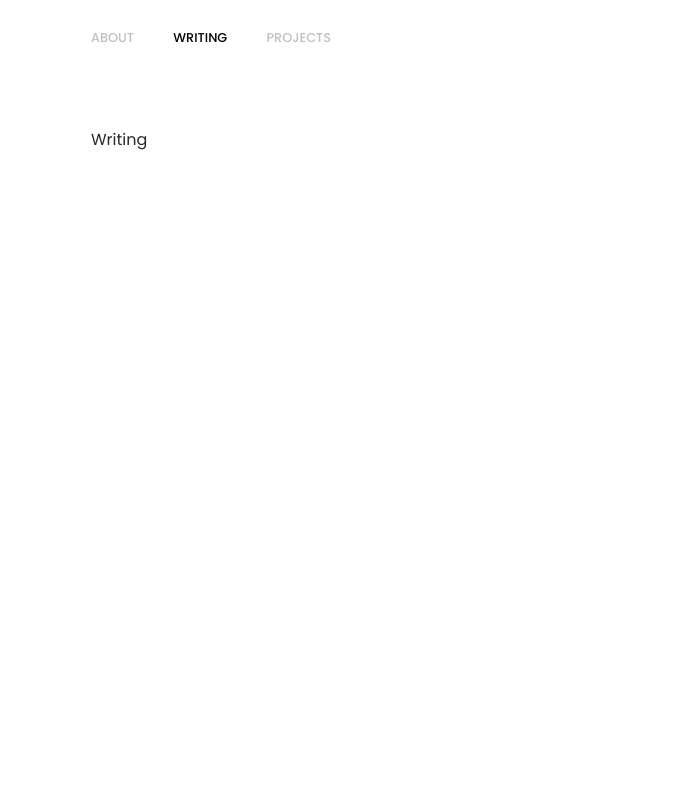
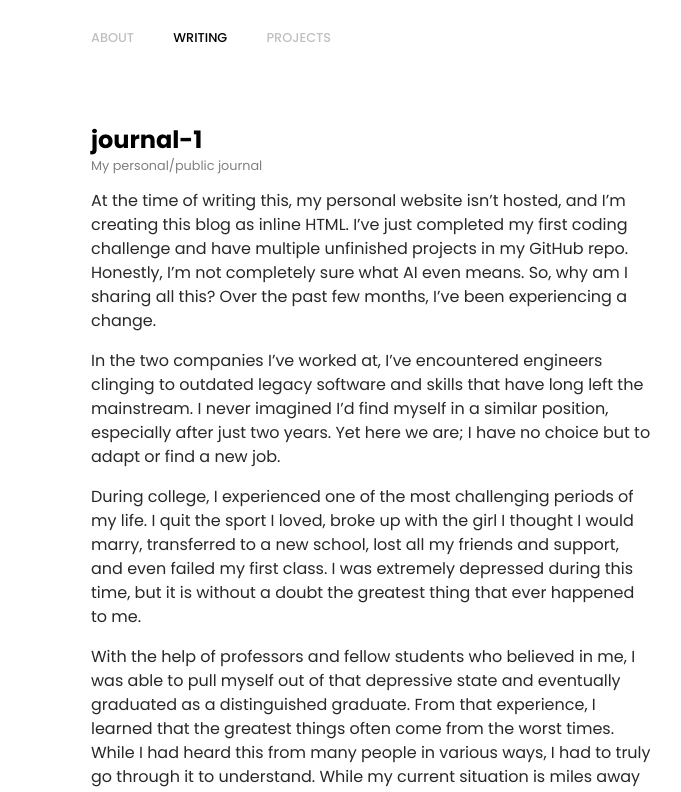
Before and after one commit to devinaustindyer112/website, a plain HTML site: page index.html in a window 1280 px wide. Both pictures are taken after a click on the item "WRITING". Shown: the top 792 px of the page, 445-1126 px from the left. Drawn offline with Linux system fonts and the light colour scheme.

Commit message:
my first journal entry

```diff
--- a/index.html
+++ b/index.html
@@ -8,7 +8,8 @@
     <link rel="stylesheet" href="style.css">
     <link rel="preconnect" href="https://fonts.googleapis.com">
     <link rel="preconnect" href="https://fonts.gstatic.com" crossorigin>
-    <link href="https://fonts.googleapis.com/css2?family=Poppins:wght@100;200;300;400;500;600;700;800;900&display=swap" rel="stylesheet">
+    <link href="https://fonts.googleapis.com/css2?family=Poppins:wght@100;200;300;400;500;600;700;800;900&display=swap"
+        rel="stylesheet">
     <link href="https://fonts.googleapis.com/css2?family=Lora:wght@400;700&display=swap" rel="stylesheet">
 </head>
 
@@ -20,15 +21,19 @@
         <ul class="profile-links">
             <li>
                 <a href="https://github.com" aria-label="GitHub">
-                    <svg xmlns="http://www.w3.org/2000/svg" width="16" height="16" fill="currentColor" class="profile-link" viewBox="0 0 16 16">
-                        <path d="M8 0C3.58 0 0 3.58 0 8c0 3.54 2.29 6.53 5.47 7.59.4.07.55-.17.55-.38 0-.19-.01-.82-.01-1.49-2.01.37-2.53-.49-2.69-.94-.09-.23-.48-.94-.82-1.13-.28-.15-.68-.52-.01-.53.63-.01 1.08.58 1.23.82.72 1.21 1.87.87 2.33.66.07-.52.28-.87.51-1.07-1.78-.2-3.64-.89-3.64-3.95 0-.87.31-1.59.82-2.15-.08-.2-.36-1.02.08-2.12 0 0 .67-.21 2.2.82.64-.18 1.32-.27 2-.27s1.36.09 2 .27c1.53-1.04 2.2-.82 2.2-.82.44 1.1.16 1.92.08 2.12.51.56.82 1.27.82 2.15 0 3.07-1.87 3.75-3.65 3.95.29.25.54.73.54 1.48 0 1.07-.01 1.93-.01 2.2 0 .21.15.46.55.38A8.01 8.01 0 0 0 16 8c0-4.42-3.58-8-8-8" />
+                    <svg xmlns="http://www.w3.org/2000/svg" width="16" height="16" fill="currentColor"
+                        class="profile-link" viewBox="0 0 16 16">
+                        <path
+                            d="M8 0C3.58 0 0 3.58 0 8c0 3.54 2.29 6.53 5.47 7.59.4.07.55-.17.55-.38 0-.19-.01-.82-.01-1.49-2.01.37-2.53-.49-2.69-.94-.09-.23-.48-.94-.82-1.13-.28-.15-.68-.52-.01-.53.63-.01 1.08.58 1.23.82.72 1.21 1.87.87 2.33.66.07-.52.28-.87.51-1.07-1.78-.2-3.64-.89-3.64-3.95 0-.87.31-1.59.82-2.15-.08-.2-.36-1.02.08-2.12 0 0 .67-.21 2.2.82.64-.18 1.32-.27 2-.27s1.36.09 2 .27c1.53-1.04 2.2-.82 2.2-.82.44 1.1.16 1.92.08 2.12.51.56.82 1.27.82 2.15 0 3.07-1.87 3.75-3.65 3.95.29.25.54.73.54 1.48 0 1.07-.01 1.93-.01 2.2 0 .21.15.46.55.38A8.01 8.01 0 0 0 16 8c0-4.42-3.58-8-8-8" />
                     </svg>
                 </a>
             </li>
             <li>
                 <a href="https://linkedin.com" aria-label="LinkedIn">
-                    <svg xmlns="http://www.w3.org/2000/svg" width="16" height="16" fill="currentColor" class="profile-link" viewBox="0 0 16 16">
-                        <path d="M0 1.146C0 .513.526 0 1.175 0h13.65C15.474 0 16 .513 16 1.146v13.708c0 .633-.526 1.146-1.175 1.146H1.175C.526 16 0 15.487 0 14.854zm4.943 12.248V6.169H2.542v7.225zm-1.2-8.212c.837 0 1.358-.554 1.358-1.248-.015-.709-.52-1.248-1.342-1.248S2.4 3.226 2.4 3.934c0 .694.521 1.248 1.327 1.248zm4.908 8.212V9.359c0-.216.016-.432.08-.586.173-.431.568-.878 1.232-.878.869 0 1.216.662 1.216 1.634v3.865h2.401V9.25c0-2.22-1.184-3.252-2.764-3.252-1.274 0-1.845.7-2.165 1.193v.025h-.016l.016-.025V6.169h-2.4c.03.678 0 7.225 0 7.225z" />
+                    <svg xmlns="http://www.w3.org/2000/svg" width="16" height="16" fill="currentColor"
+                        class="profile-link" viewBox="0 0 16 16">
+                        <path
+                            d="M0 1.146C0 .513.526 0 1.175 0h13.65C15.474 0 16 .513 16 1.146v13.708c0 .633-.526 1.146-1.175 1.146H1.175C.526 16 0 15.487 0 14.854zm4.943 12.248V6.169H2.542v7.225zm-1.2-8.212c.837 0 1.358-.554 1.358-1.248-.015-.709-.52-1.248-1.342-1.248S2.4 3.226 2.4 3.934c0 .694.521 1.248 1.327 1.248zm4.908 8.212V9.359c0-.216.016-.432.08-.586.173-.431.568-.878 1.232-.878.869 0 1.216.662 1.216 1.634v3.865h2.401V9.25c0-2.22-1.184-3.252-2.764-3.252-1.274 0-1.845.7-2.165 1.193v.025h-.016l.016-.025V6.169h-2.4c.03.678 0 7.225 0 7.225z" />
                     </svg>
                 </a>
             </li>
@@ -45,10 +50,66 @@
         </nav>
         <div class="main-content">
             <div class="about" id="about">
-                <p>Lorem ipsum odor amet, consectetuer adipiscing elit. Vivamus urna aenean diam parturient potenti blandit? Rutrum porta habitant elementum aliquam ad adipiscing. Phasellus himenaeos tempor felis nullam venenatis molestie nisl? Nisi neque placerat scelerisque ligula conubia. Efficitur mollis tincidunt quisque lacinia amet consectetur maximus. Potenti volutpat orci metus eu condimentum purus molestie cubilia magna. Pharetra cras lacus ultrices blandit; vitae magna? Rutrum ridiculus pretium posuere nam ultricies ex sem laoreet.</p>
+                <p>Lorem ipsum odor amet, consectetuer adipiscing elit. Vivamus urna aenean diam parturient potenti
+                    blandit? Rutrum porta habitant elementum aliquam ad adipiscing. Phasellus himenaeos tempor felis
+                    nullam venenatis molestie nisl? Nisi neque placerat scelerisque ligula conubia. Efficitur mollis
+                    tincidunt quisque lacinia amet consectetur maximus. Potenti volutpat orci metus eu condimentum purus
+                    molestie cubilia magna. Pharetra cras lacus ultrices blandit; vitae magna? Rutrum ridiculus pretium
+                    posuere nam ultricies ex sem laoreet.</p>
             </div>
             <div class="writing" id="writing">
-                <p>Writing</p>
+                <div class="card">
+                    <h1 class="card-header">
+                        journal-1
+                    </h1>
+                    <h2 class="card-subheader">
+                        My personal/public journal
+                    </h2>
+                    <p>
+                        At the time of writing this, my personal website isn’t hosted, and I’m creating this blog as
+                        inline HTML. I’ve just completed my first coding challenge and have multiple unfinished projects
+                        in my GitHub repo. Honestly, I’m not completely sure what AI even means. So, why am I sharing
+                        all this? Over the past few months, I’ve been experiencing a change.
+                    </p>
+                    <p>
+                        In the two companies I’ve worked at, I’ve encountered engineers clinging to outdated legacy
+                        software and skills that have long left the mainstream. I never imagined I’d find myself in a
+                        similar position, especially after just two years. Yet here we are; I have no choice but to
+                        adapt or find a new job.
+                    </p>
+                    <p>
+                        During college, I experienced one of the most challenging periods of my life. I quit the sport I
+                        loved, broke up with the girl I thought I would marry, transferred to a new school, lost all my
+                        friends and support, and even failed my first class. I was extremely depressed during this time,
+                        but it is without a doubt the greatest thing that ever happened to me.
+                    </p>
+                    <p>
+                        With the help of professors and fellow students who believed in me, I was able to pull myself
+                        out of that depressive state and eventually graduated as a distinguished graduate. From that
+                        experience, I learned that the greatest things often come from the worst times. While I had
+                        heard this from many people in various ways, I had to truly go through it to understand. While
+                        my current situation is miles away from that experience, I plan on fighting back just as hard.
+                    </p>
+                    <p>
+                        To the anxiety I feel now, the AI that may potentially replace me, and the HR manager who
+                        doesn’t see me as a viable candidate, I say, BRING IT ON. I thank you for existing, because you
+                        will push me to be the greatest I’ve ever been. Although it feels like a late start (something I
+                        could have been doing since graduation) it’s a start nonetheless.
+                    </p>
+                    <p>
+                        Over the foreseeable future, I will be managing my personal website, blogging, grinding through
+                        LeetCode (or equivalent coding projects), finishing existing projects in my repo, learning about
+                        AI, updating my resume, applying to jobs, and pushing myself to be the greatest I can be. Oh,
+                        and I’ve started woodworking and would like to share my projects here as well. That’s why I’m
+                        writing this: I want to document my journey and see how far I’ve come.
+                    </p>
+                    <p>
+                        While this period of my life feels like one of the valleys, I know that one day I’ll look back
+                        at it as one of the greatest things that ever happened to me. Feel free to follow my journey, or
+                        join in. We got this!
+                    </p>
+
+                </div>
             </div>
             <div class="projects" id="projects">
                 <p>Projects</p>
--- a/style.css
+++ b/style.css
@@ -155,5 +155,15 @@ p {
   display: none;
 }
 
+.card-header {
+  font-size: 1.5rem;
+}
+
+.card-subheader {
+  font-size: .8rem;
+  font-family: "Poppins", sans-serif;
+  color: grey;
+}
+
 
 .footer { grid-area: footer; }
```
